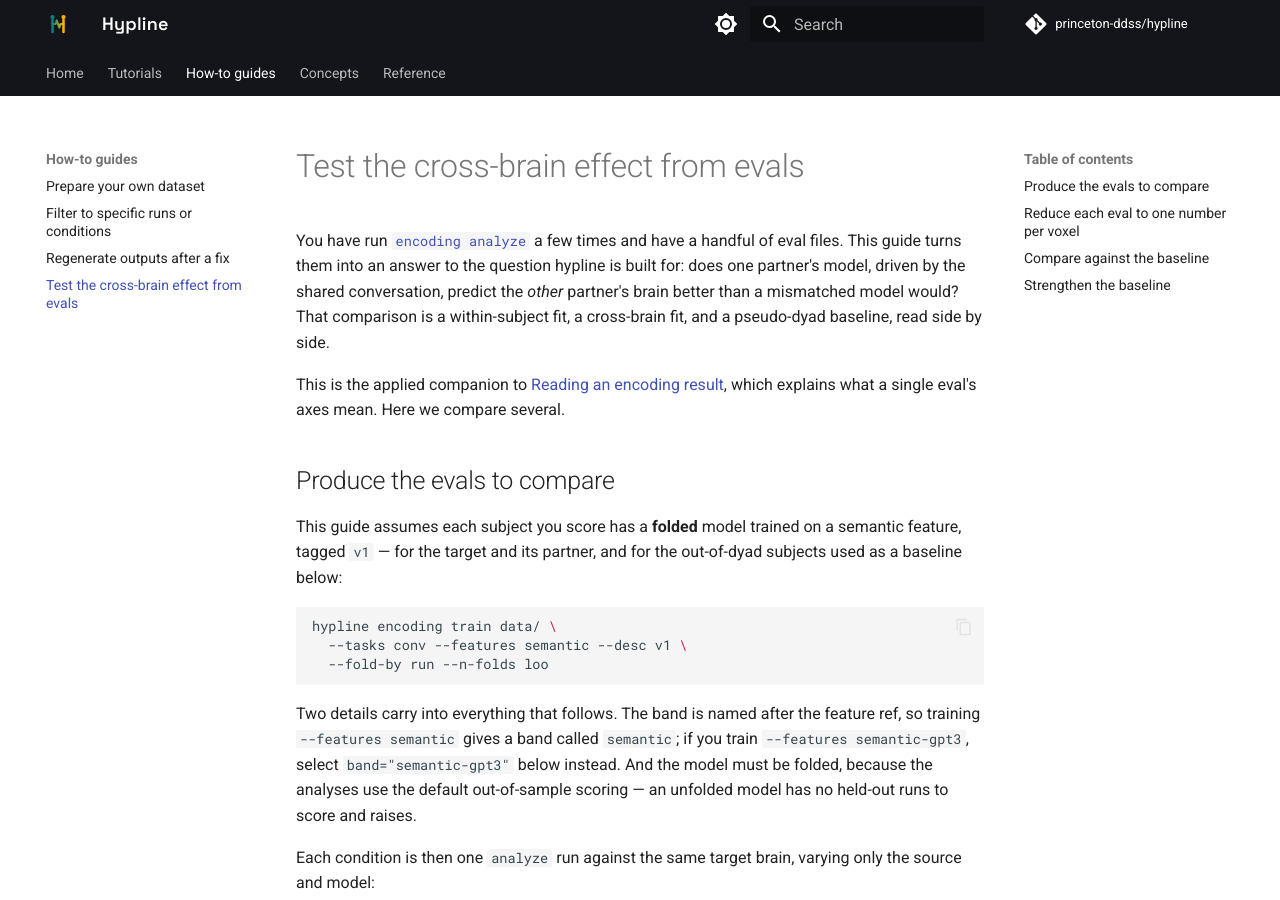
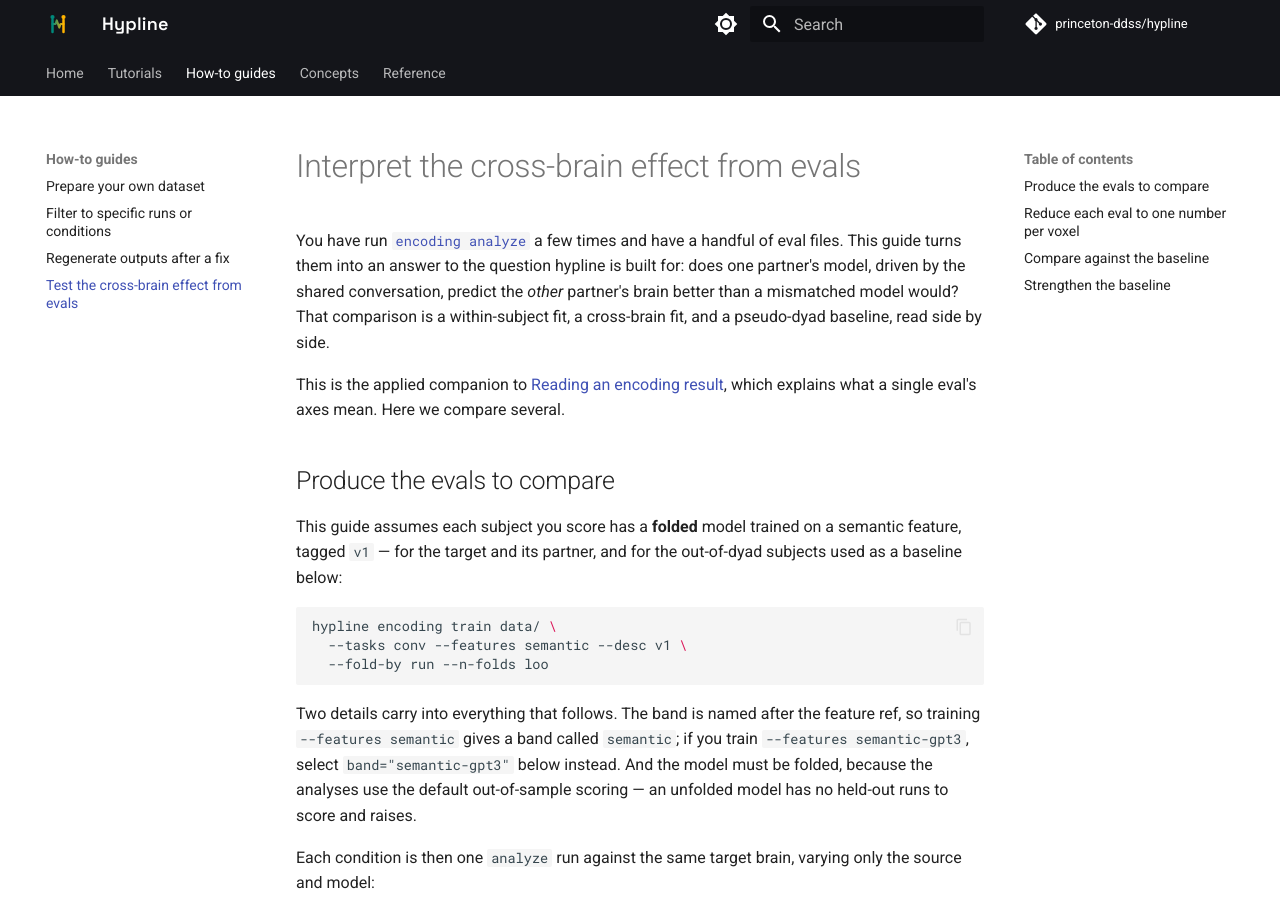
Before and after one commit to princeton-ddss/hypline, an MkDocs documentation site: the page built from docs/mkdocs/how-to/analyze-evals.md, in a window 1280 px wide and 900 px high. Built offline with MkDocs 1.6.1 and Material for MkDocs 9.7.7, drawn with Linux system fonts in a browser that asks for light colours; comment, search, counter and statistics services are not loaded; the version menu is left out.

Commit message:
Update title from 'Test' to 'Interpret' in analyze-evals.md
blah blah

```diff
--- a/docs/mkdocs/how-to/analyze-evals.md
+++ b/docs/mkdocs/how-to/analyze-evals.md
@@ -1,4 +1,4 @@
-# Test the cross-brain effect from evals
+# Interpret the cross-brain effect from evals
 
 You have run [`encoding analyze`](../reference/encoding.md) a few times and have a
 handful of eval files. This guide turns them into an answer to the question
```
